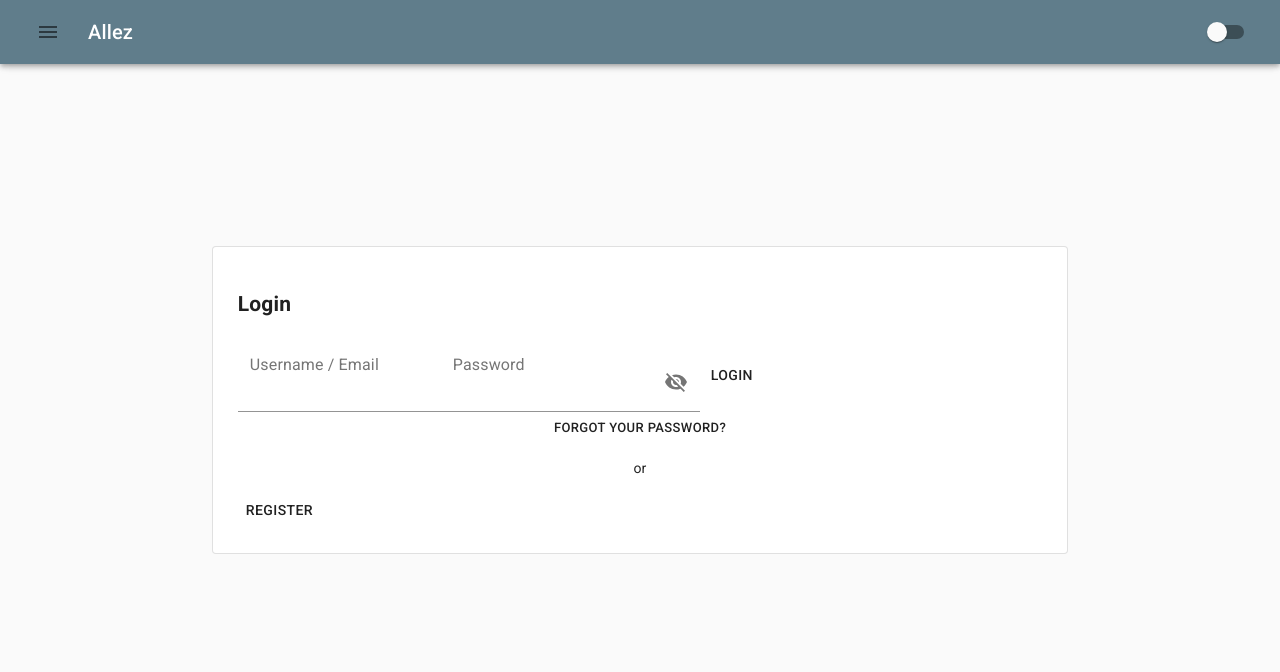
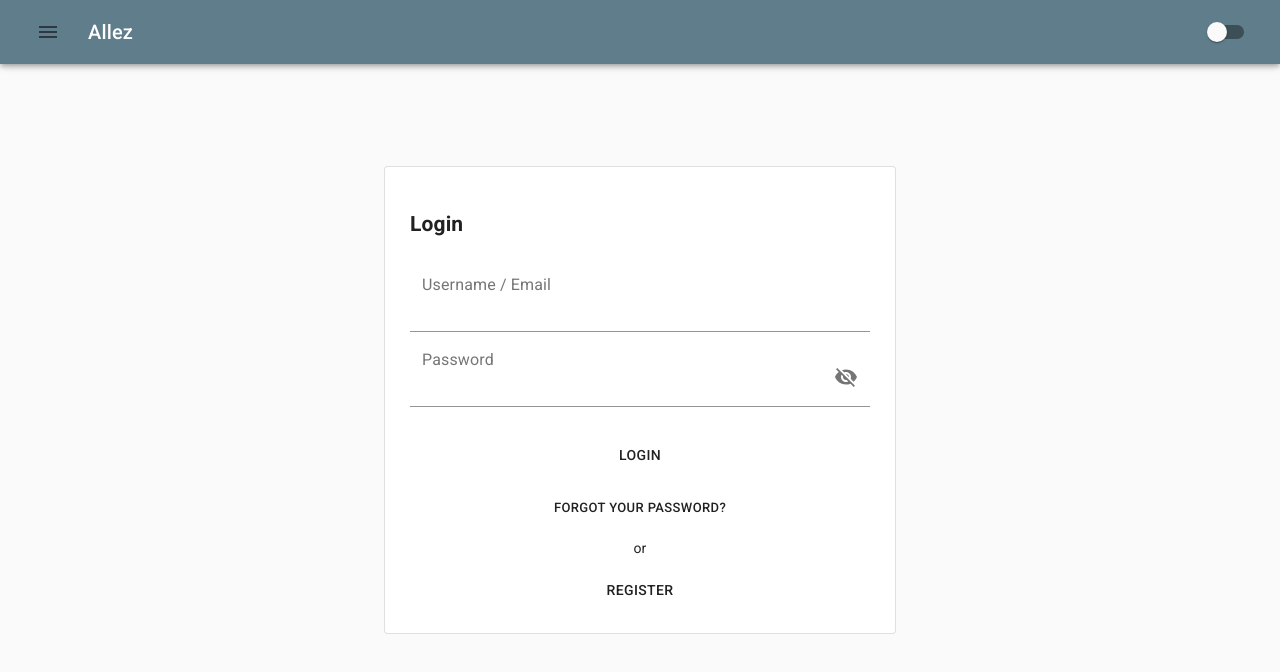
Before and after one commit to yeppog/allez, a React (Create React App) app in the folder client/: page /login in a window 1280 px wide. Shown: the top 672 px of the page. Built offline with nearby package versions, Linux system fonts and the light colour scheme.

Commit message:
fix: homepage layout

```diff
--- a/client/src/components/Auth/LoginComponent/LoginComponent.tsx
+++ b/client/src/components/Auth/LoginComponent/LoginComponent.tsx
@@ -107,7 +107,7 @@ const LoginComponent: React.FC = () => {
         <Card className="form" variant="outlined">
           <h2>Login</h2>
           <form onSubmit={(e) => onSubmit(e)}>
-            <Grid container>
+            <Grid>
               <Grid item>
                 <FormControl fullWidth variant="filled">
                   <InputLabel className="label">Username / Email</InputLabel>
```
